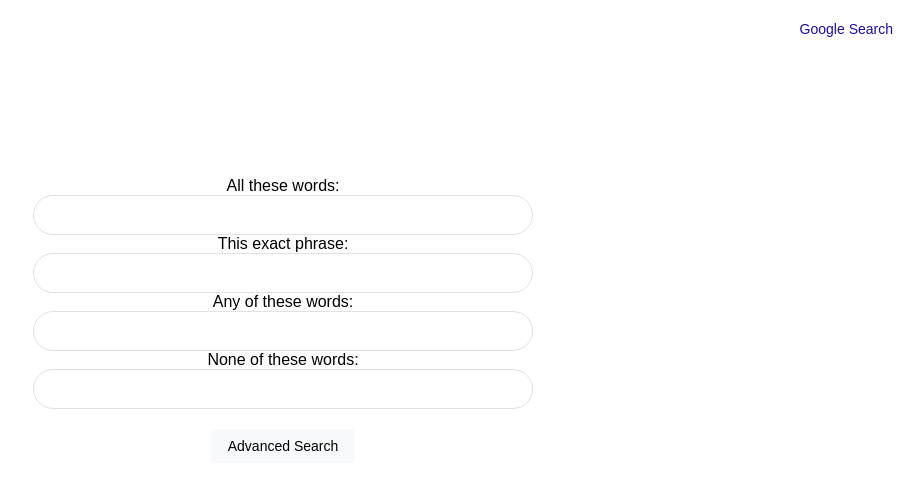
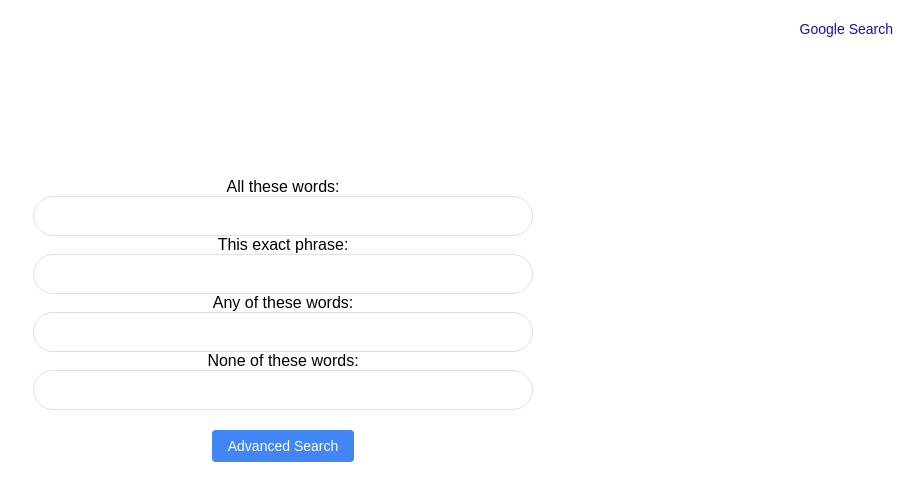
Before and after one commit to Derrick-Chun/cs50-search, a plain HTML site: page advanced.html in a window 1280 px wide. Shown: the whole page, without its empty margins (357-1280 px from the left). Drawn offline with Linux system fonts and the light colour scheme.

Commit message:
Style Advanced Search button

```diff
--- a/styles.css
+++ b/styles.css
@@ -4,6 +4,7 @@
     margin: 0;
     padding: 0;
   }
+
   body {
     font-family: Arial, sans-serif;
     height: 100vh;
@@ -16,49 +17,62 @@
     top: 20px;
     right: 30px;
   }
+
   .top-nav a {
+    color: #1a0dab;
+    font-size: 14px;
     margin-left: 15px;
     text-decoration: none;
-    color: #1a0dab;
-    font-size: 14px;
   }
 
   /* Centered search form */
   .search-form {
     /* roughly center vertically */
+    left: 50%;
     position: absolute;
+    text-align: center;
     top: 40%;
-    left: 50%;
     transform: translate(-50%, -50%);
-    text-align: center;
   }
 
   /* Search input */
   .search-form input[type="text"] {
-    width: 500px;
-    max-width: 80vw;
-    padding: 10px 15px;
     border: 1px solid #dfe1e5;
     border-radius: 24px;
     font-size: 16px;
+    max-width: 80vw;
     outline: none;
+    padding: 10px 15px;
+    width: 500px;
   }
 
   /* Submit buttons */
   .search-form input[type="submit"] {
+    background-color: #f8f9fa;
+    border: 1px solid #f8f9fa;
+    border-radius: 4px;
+    cursor: pointer;
+    font-size: 14px;
     margin-top: 20px;
     padding: 8px 16px;
-    font-size: 14px;
-    border: 1px solid #f8f9fa;
-    border-radius: 4px;
-    background-color: #f8f9fa;
-    cursor: pointer;
   }
 
   /* “I’m Feeling Lucky” slight variant */
   .search-form input[type="submit"][name="btnI"] {
-    margin-left: 10px;
     background-color: transparent;
     border: none;
     color: #1a0dab;
+    margin-left: 10px;
   }
+
+  /* Advanced Search button style */
+  .search-form input.advanced {
+    background-color: #4285f4;
+    border: none;
+    border-radius: 4px;
+    color: white;
+    cursor: pointer;
+    font-size: 14px;
+    margin-top: 20px;
+    padding: 8px 16px;
+  }
```
